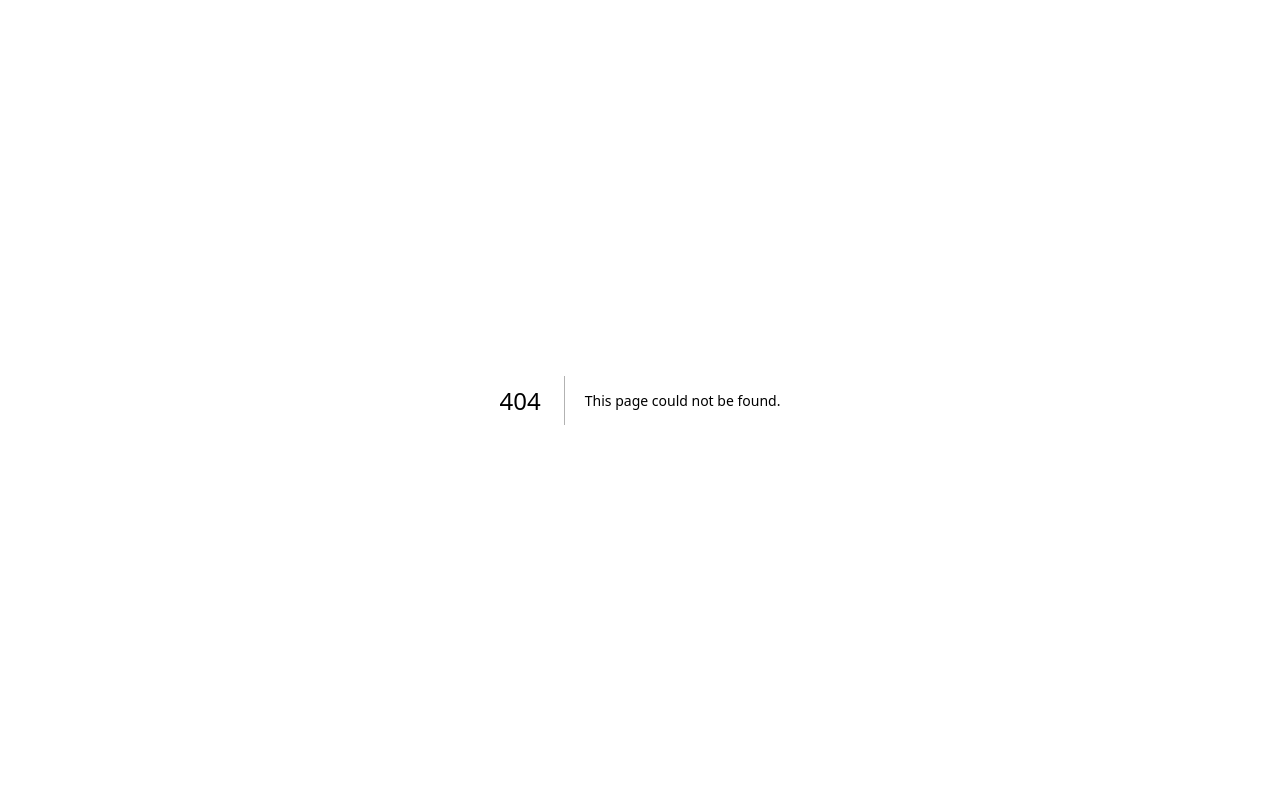
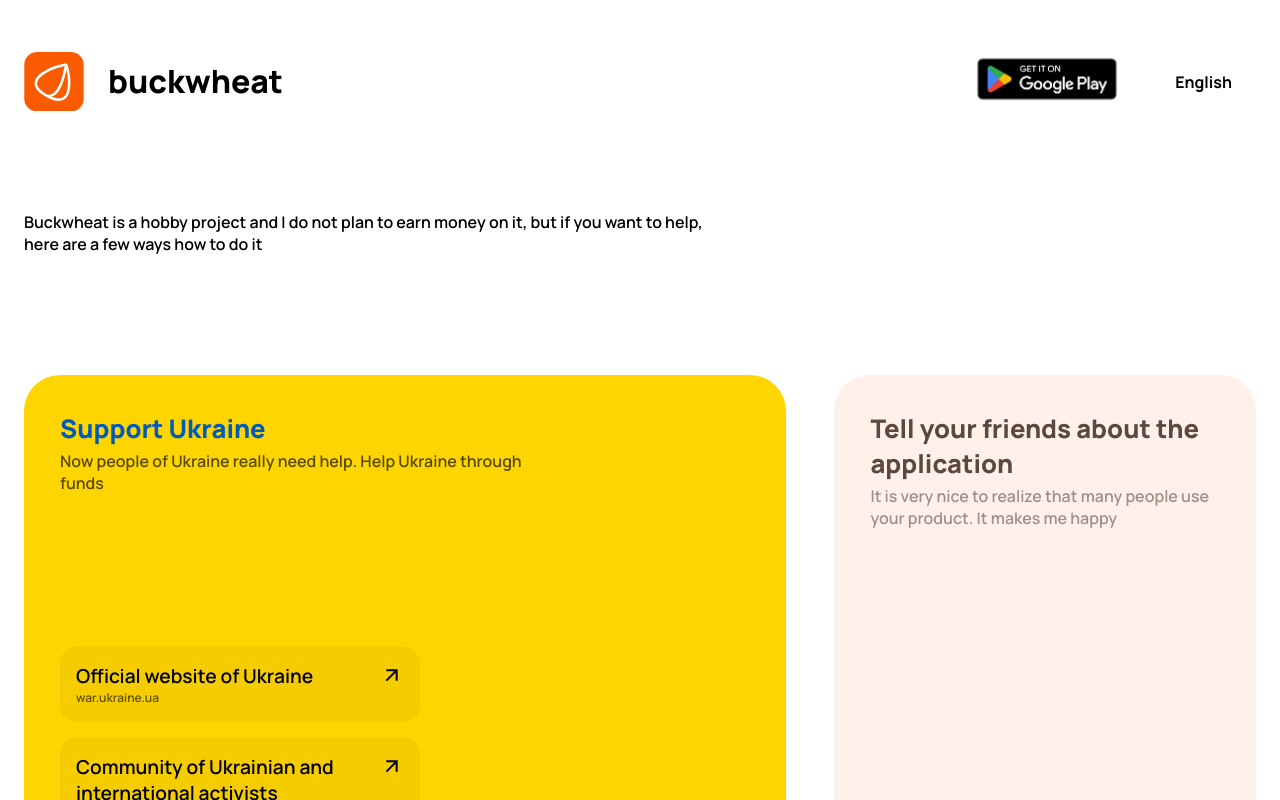
Before and after one commit to danilkinkin/buckwheat-landing, a Next.js app: page /contribute in a window 1280 px wide. Before the commit this address had no page. Built offline with nearby package versions, Linux system fonts and the light colour scheme.

Commit message:
feat: draft contribute page

```diff
--- a/components/card/card.module.css
+++ b/components/card/card.module.css
@@ -1,8 +1,10 @@
 .card {
   border-radius: 36px;
   overflow: hidden;
-  padding: 52px 64px;
+  padding: 36px;
   background-color: var(--background);
+  display: flex;
+  flex-direction: column;
 }
 
 .title {
@@ -21,5 +23,42 @@
 }
 
 .content {
+  display: flex;
+  flex-direction: column;
+  flex-grow: 1;
+}
 
+.cardLink {
+  padding: 16px;
+  margin-top: 16px;
+  border-radius: 16px;
+  background-color: var(--background);
+  max-width: 360px;
+  position: relative;
 }
+
+.cardLink:first-child {
+  margin-top: auto;
+}
+
+.cardLinkContent {
+  padding-right: 32px;
+}
+
+.icon {
+  position: absolute;
+  top: 16px;
+  right: 16px;
+}
+
+.cardLink .title {
+  color: var(--on-background);
+  font-size: 1.2rem;
+  font-weight: 600;
+}
+
+.cardLink .subtitle {
+  color: var(--on-background-secondary);
+  font-size: 0.75rem;
+  margin-top: 0;
+}
--- /dev/null
+++ b/components/card/cardLink.tsx
@@ -0,0 +1,37 @@
+import { clsx } from 'clsx';
+import Link from 'next/link';
+import styles from './card.module.css';
+import LinkIcon from '@/assets/icons/link.svg';
+
+type CardProps = React.DetailedHTMLProps<
+  React.HTMLAttributes<HTMLDivElement>,
+  HTMLDivElement
+> & {
+  title?: string;
+  hrefTitle?: string;
+  href: string;
+};
+
+export function CardLink(props: CardProps) {
+  const {
+    title,
+    hrefTitle,
+    href,
+    className: restClassName,
+    ...restProps
+  } = props;
+
+  return (
+    <Link
+      href={href}
+      target="_blank"
+      className={clsx(styles.cardLink, restClassName)}
+    >
+      <div className={styles.cardLinkContent} {...restProps}>
+        <h3 className={styles.title}>{title}</h3>
+        <p className={styles.subtitle}>{hrefTitle}</p>
+      </div>
+        <LinkIcon className={styles.icon} />
+    </Link>
+  );
+}
--- a/components/card/index.tsx
+++ b/components/card/index.tsx
@@ -1 +1,2 @@
 export * from './card';
+export * from './cardLink';
--- /dev/null
+++ b/modules/contribute/contribute.module.css
@@ -0,0 +1,59 @@
+.header {
+  padding: 48px 24px;
+  display: flex;
+  flex-direction: row;
+  align-items: center;
+  position: relative;
+  max-width: 1400px;
+  width: 100%;
+  margin: 0 auto;
+}
+
+.langSwitcher {
+  margin-left: 48px;
+  margin-right: 24px;
+}
+
+.logo {
+
+}
+
+.googlePlayButton {
+  margin-left: auto;
+}
+
+.main {
+  padding: 24px;
+  padding-top: 0;
+  display: flex;
+  flex-direction: column;
+  gap: 48px;
+  max-width: 1400px;
+  width: 100%;
+  align-self: center;
+}
+
+.description {
+  margin: 48px 0;
+  font-weight: 600;
+  font-size: 1rem;
+  max-width: 700px;
+}
+
+.cardsRow {
+  display: flex;
+  flex-direction: row;
+  gap: 48px;
+  padding-top: 24px;
+}
+
+.tellFriendsCard {
+  --on-background: #5C483D;
+  --on-background-secondary: #9E8F87;
+  --background: #FFF1EA;
+}
+
+
+@media screen and (max-width: 800px) {
+
+}
--- /dev/null
+++ b/modules/contribute/donateToFundsCard.tsx
@@ -0,0 +1,26 @@
+import styles from '@/modules/contribute/ruFunds.module.css';
+import { Card, CardLink } from '@/components/card';
+import clsx from 'clsx';
+
+export default function DonateToFunsCard() {
+  return (
+    <Card
+      className={styles.card}
+      title="Пожертвуйте в фонды"
+      subtitle="Сейчас с России есть много людей которые нуждаются в помощи"
+    >
+      <CardLink
+        className={clsx(styles.link, styles.topOffset)}
+        title="Независимый правозащитный проект"
+        hrefTitle="ovdinfo.org"
+        href="https://ovdinfo.org/"
+      />
+      <CardLink
+        className={styles.link}
+        title="Фонд помощи социально-незащищённым гражданам"
+        hrefTitle="nuzhnapomosh.ru"
+        href="https://nuzhnapomosh.ru/"
+      />
+    </Card>
+  );
+}
--- /dev/null
+++ b/modules/contribute/helpUkraineCard.tsx
@@ -0,0 +1,26 @@
+import styles from '@/modules/contribute/ukraine.module.css';
+import { Card, CardLink } from '@/components/card';
+import clsx from 'clsx';
+
+export default function HelpUkraineCard() {
+  return (
+    <Card
+      className={styles.card}
+      title="Support Ukraine"
+      subtitle="Now people of Ukraine really need help. Help Ukraine through funds"
+    >
+      <CardLink
+        className={clsx(styles.link, styles.topOffset)}
+        title="Official website of Ukraine"
+        hrefTitle="war.ukraine.ua"
+        href="https://war.ukraine.ua/"
+      />
+      <CardLink
+        className={styles.link}
+        title="Community of Ukrainian and international activists"
+        hrefTitle="supportukrainenow.org"
+        href="https://supportukrainenow.org/"
+      />
+    </Card>
+  );
+}
--- /dev/null
+++ b/modules/contribute/ruFunds.module.css
@@ -0,0 +1,13 @@
+.card {
+  --on-background: #fff;
+  --on-background-secondary: #fff;
+  --background: #000;
+  min-height: 500px;
+  flex-basis: 86%;
+}
+
+.link {
+  --on-background: #000;
+  --on-background-secondary: #666666;
+  --background: #fff;
+}
--- /dev/null
+++ b/modules/contribute/ukraine.module.css
@@ -0,0 +1,13 @@
+.card {
+  --on-background: #015BBB;
+  --on-background-secondary: #584A00;
+  --background: #FED500;
+  min-height: 500px;
+  flex-basis: 86%;
+}
+
+.link {
+  --on-background: #000;
+  --on-background-secondary: rgba(0, 0, 0, 0.6);;
+  --background: rgba(226, 190, 0, 0.38);;
+}
--- /dev/null
+++ b/pages/contribute.tsx
@@ -0,0 +1,69 @@
+import Head from 'next/head';
+import Image from 'next/image';
+import styles from '@/modules/contribute/contribute.module.css';
+import { Logo, LogoType } from '@/components/logo';
+import { GooglePlayButton } from '@/components/googlePlayButton';
+import { Card } from '@/components/card';
+import { Footer } from '@/components/footer';
+import clsx from 'clsx';
+import { LangSwitcher } from '@/components/langSwitcher';
+import useLocale, { LocalesMap } from '@/utils/useLocale';
+import { useRouter } from 'next/router';
+import DonateToFunsCard from '@/modules/contribute/donateToFundsCard';
+import HelpUkraineCard from '@/modules/contribute/helpUkraineCard';
+import Link from 'next/link';
+
+const locales: LocalesMap = {
+  ru: {
+    title: 'Гречка - Вклад',
+    description:
+      'Гречка это хобби-проект и я не планирую на этом зарабатывать, но если вы хотите помочь, то вот несколько способов как это сделать',
+    tellFriendsTitle: 'Расскажите друзьям о приложении',
+    tellFriendsDescription:
+      'Очень приятно осознавать, что много людей пользуются вашим продуктом. Это делает меня счастливым',
+  },
+  en: {
+    title: 'Buckwheat - Contribute',
+    description:
+      'Buckwheat is a hobby project and I do not plan to earn money on it, but if you want to help, here are a few ways how to do it',
+    tellFriendsTitle: 'Tell your friends about the application',
+    tellFriendsDescription:
+      'It is very nice to realize that many people use your product. It makes me happy',
+  },
+};
+
+export default function ContributePage() {
+  const router = useRouter();
+  const t = useLocale(locales);
+
+  return (
+    <>
+      <Head>
+        <title>{t('title')}</title>
+        <meta name="description" content="Generated by create next app" />
+      </Head>
+      <header className={styles.header}>
+        <Link href="/">
+          <Logo className={styles.logo} variant={LogoType.Full} />
+        </Link>
+        <GooglePlayButton className={styles.googlePlayButton} />
+        <div className={styles.langSwitcher}>
+          <LangSwitcher />
+        </div>
+      </header>
+      <main className={styles.main}>
+        <p className={styles.description}>{t('description')}</p>
+        <div className={styles.cardsRow}>
+          {router.locale !== 'ru' && <HelpUkraineCard />}
+          {router.locale === 'ru' && <DonateToFunsCard />}
+          <Card
+            className={clsx(styles.card, styles.tellFriendsCard)}
+            title={t('tellFriendsTitle')}
+            subtitle={t('tellFriendsDescription')}
+          />
+        </div>
+      </main>
+      <Footer />
+    </>
+  );
+}
```
Also changed, not shown: pages/index.tsx (+10 -11 lines), assets/icons/link.svg (added).
